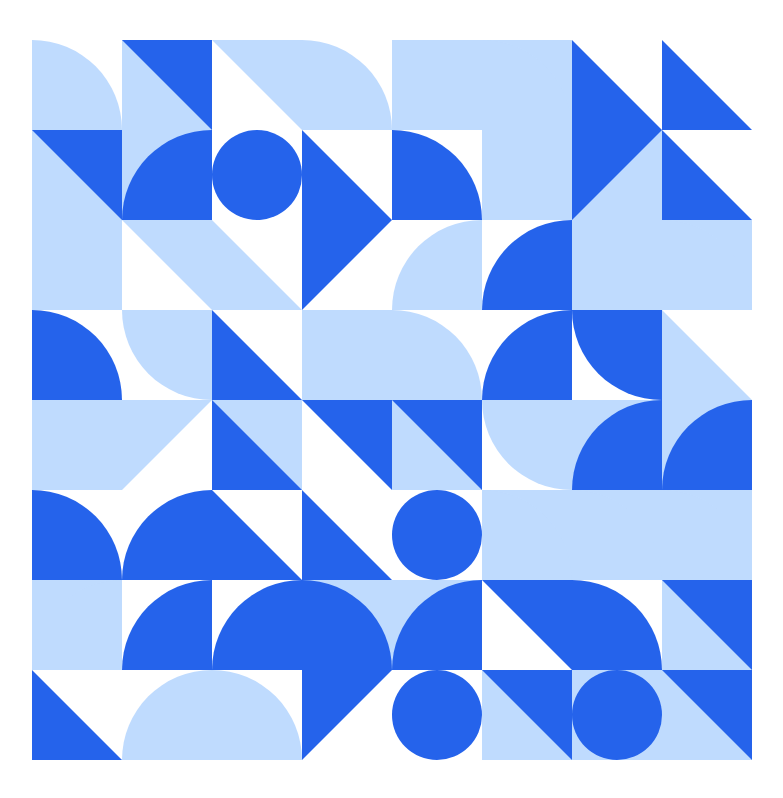
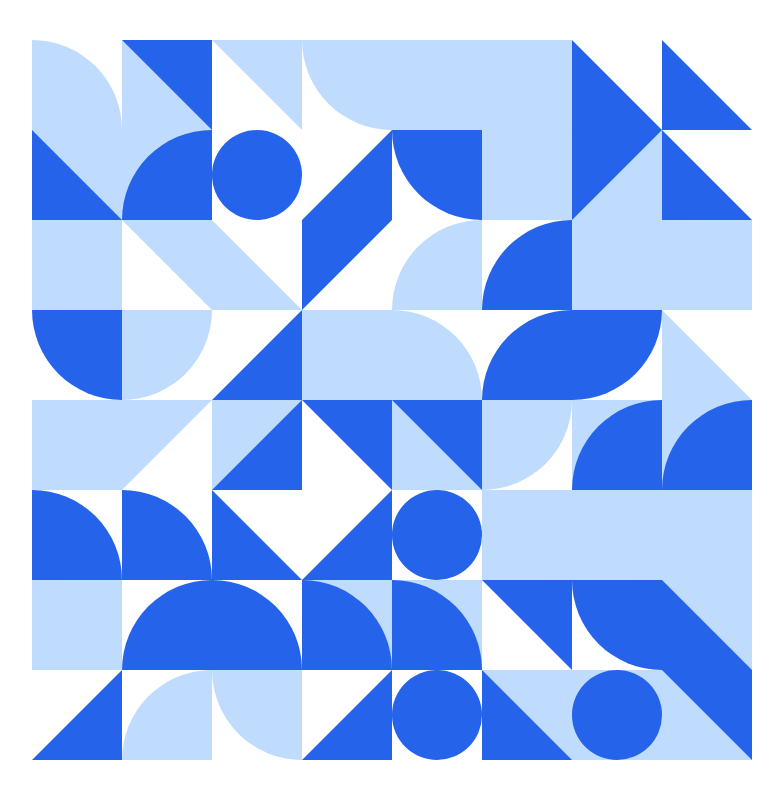
Before and after one commit to anhsirk0/ts-projects, a Next.js app: page /pattern in a window 1280 px wide. Shown: the whole page, without its empty margins (248-1031 px from the left). Built offline with nearby package versions, Linux system fonts and the light colour scheme.

Commit message:
Updated RandomShapes

```diff
--- a/components/Shapes/RandomShape.tsx
+++ b/components/Shapes/RandomShape.tsx
@@ -34,17 +34,27 @@ const RandomShape: FC<Props> = ({ classes = "", color = "" }) => {
       color={color}
       key={3}
     />,
-    <DynamicTriangle
-      classes={classes + " -scale-x-100"}
+    <DynamicQuarterCircle
+      classes={classes + " -scale-x-100 -scale-y-100"}
       color={color}
       key={4}
     />,
     <DynamicTriangle
-      classes={classes + " -scale-y-100"}
+      classes={classes + " -scale-x-100"}
       color={color}
       key={5}
     />,
-    <DynamicTriangle classes={classes} color={color} key={6} />,
+    <DynamicTriangle
+      classes={classes + " -scale-y-100"}
+      color={color}
+      key={6}
+    />,
+    <DynamicTriangle
+      classes={classes + " -scale-x-100 -scale-y-100"}
+      color={color}
+      key={7}
+    />,
+    <DynamicTriangle classes={classes} color={color} key={8} />,
   ];
 
   return allShapes[getRandomInt(allShapes.length)];
--- a/pages/pattern.tsx
+++ b/pages/pattern.tsx
@@ -1,7 +1,7 @@
 import type { NextPage } from "next";
 import Head from "next/head";
 import { Fragment } from "react";
-import { RandomShape } from "../components/Shapes";
+import { RandomShape, QuarterCircle } from "../components/Shapes";
 import { getRandomInt } from "../helpers";
 
 const Pattern: NextPage = () => {
```
